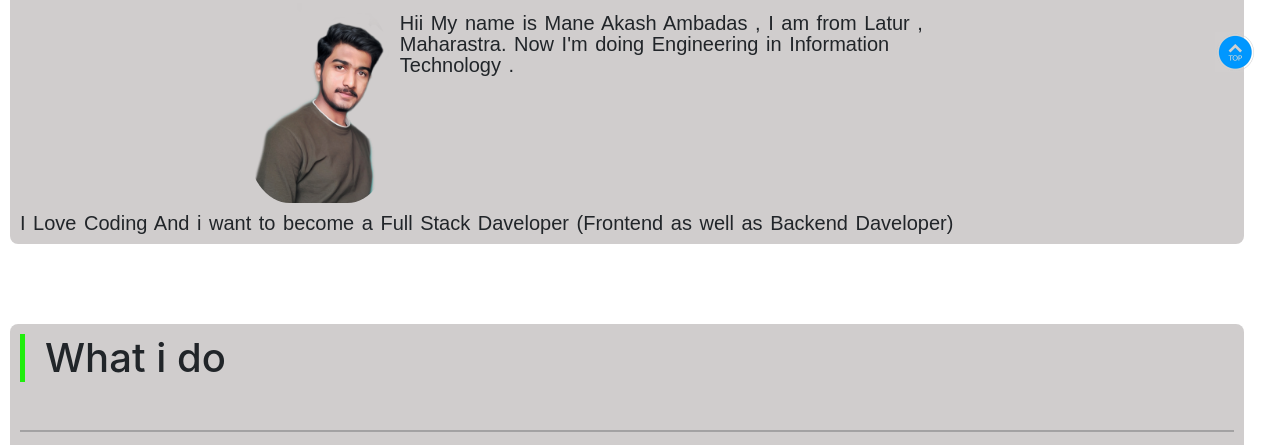
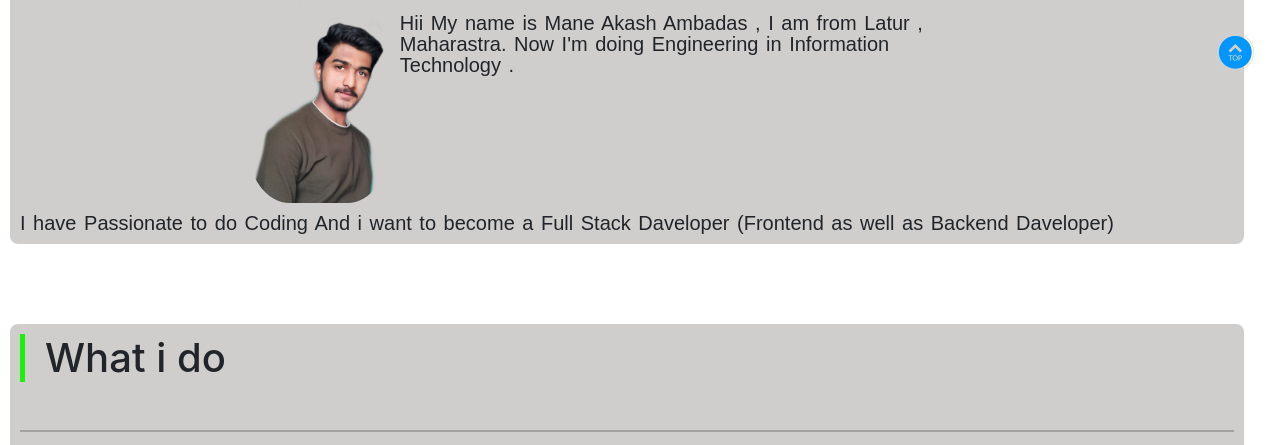
Before and after one commit to Akashmane21/Akash, a plain HTML site: page index.html in a window 1280 px wide. Shown: the part 703-1148 px from the top of the page. Drawn offline with nearby package versions, Linux system fonts and the light colour scheme; files whose address does not match are found by name.

Commit message:
bio change

```diff
--- a/index.html
+++ b/index.html
@@ -66,7 +66,7 @@ Don't forgot to try Dark mode
     .</p>
 
 </div>
-<p>I Love Coding And i want to become a Full Stack Daveloper (Frontend as well as Backend Daveloper)</p>
+<p>I have Passionate to do Coding  And i want to become a Full Stack Daveloper (Frontend as well as Backend Daveloper)</p>
 </div>
 <Button onclick=gotop()><img src="Src/Imgs/top.png" alt=""  id="top"></Button>
 
```
